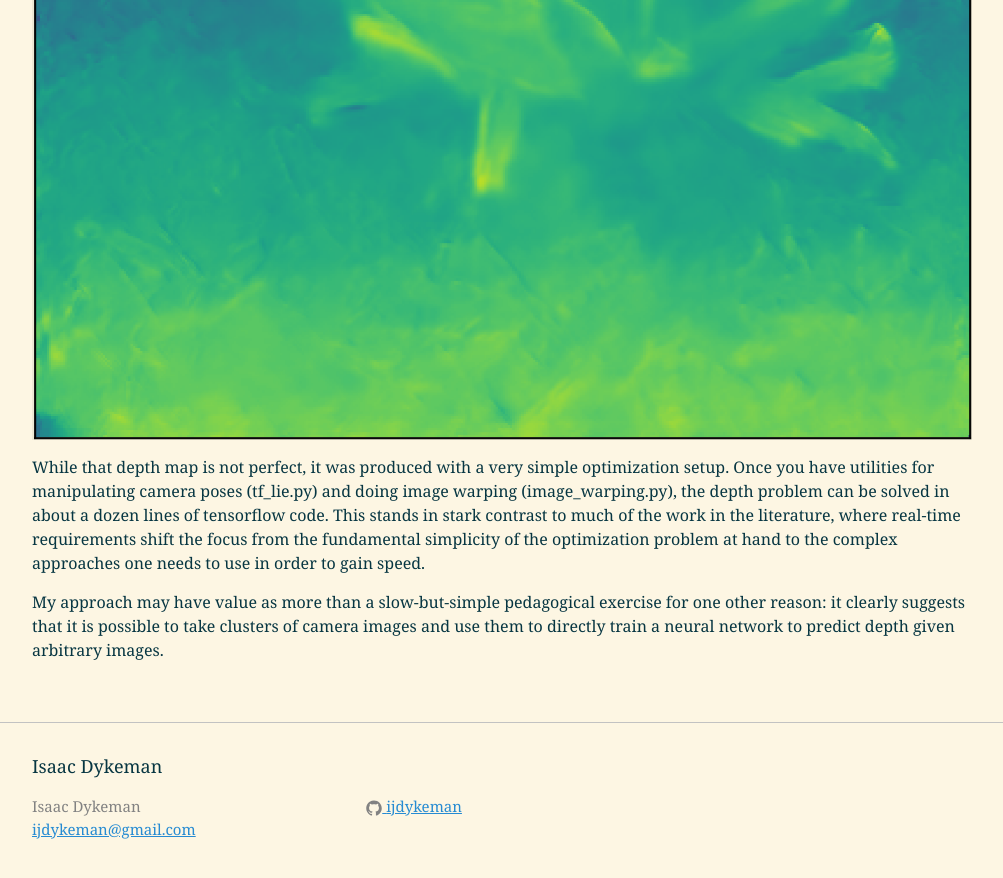
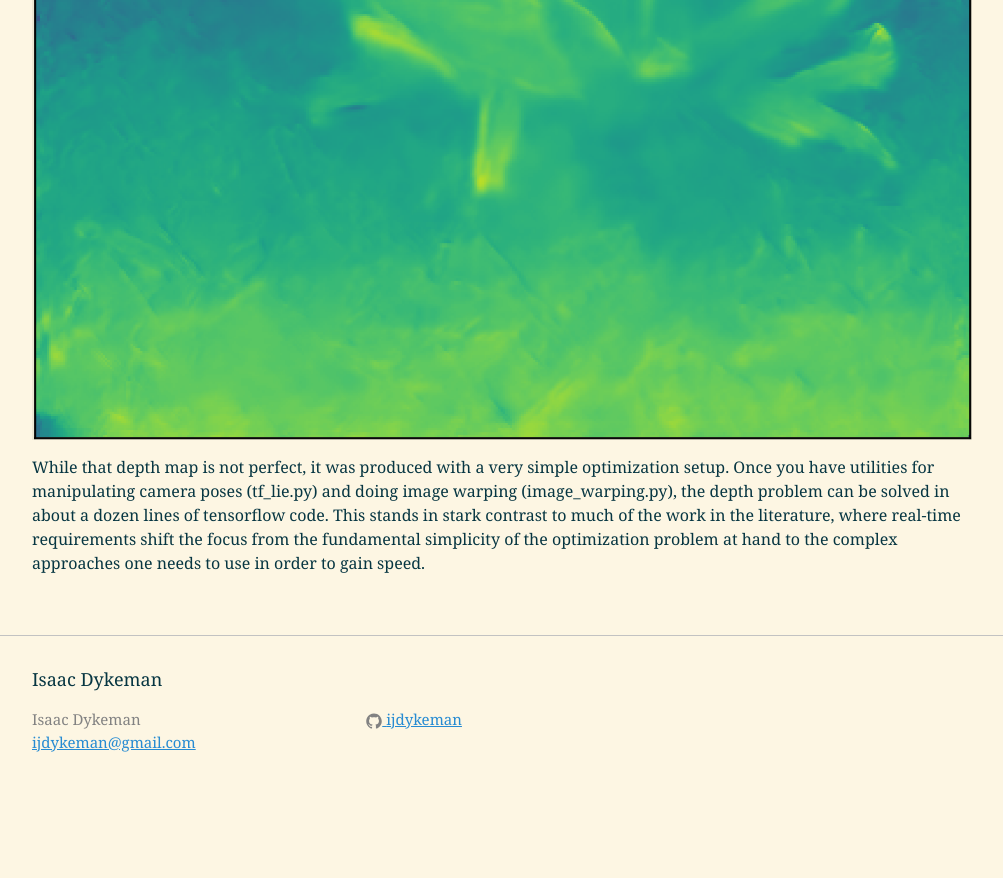
Before and after one commit to IJDykeman/ijdykeman.github.io, a Jekyll site: the page built from _posts/2019-04-10-simple-depth-from-motion.markdown, in a window 1280 px wide and 900 px high, scrolled down 14251 px. Shown: the top 878 px of the window, without its empty margins (138-1141 px from the left). Built offline with Jekyll 4.4.1, drawn with Linux system fonts in a browser that asks for light colours; formulas are drawn with MathJax 3; after the commit the page ends 15064 px from its top, so only the background shows below that.

Commit message:
clean up prose

```diff
--- a/_posts/2019-04-10-simple-depth-from-motion.markdown
+++ b/_posts/2019-04-10-simple-depth-from-motion.markdown
@@ -190,5 +190,3 @@ my approach which represents the depth map using a u-net produces this depth map
 ![depth]({{ site.url }}/assets/simple_depth/cnn_depth_image.png)
 
 While that depth map is not perfect, it was produced with a very simple optimization setup.  Once you have utilities for manipulating camera poses (tf_lie.py) and doing image warping (image_warping.py), the depth problem can be solved in about a dozen lines of tensorflow code.  This stands in stark contrast to much of the work in the literature, where real-time requirements shift the focus from the fundamental simplicity of the optimization problem at hand to the complex approaches one needs to use in order to gain speed.
-
-My approach may have value as more than a slow-but-simple pedagogical exercise for one other reason: it clearly suggests that it is possible to take clusters of camera images and use them to directly train a neural network to predict depth given arbitrary images.
```
